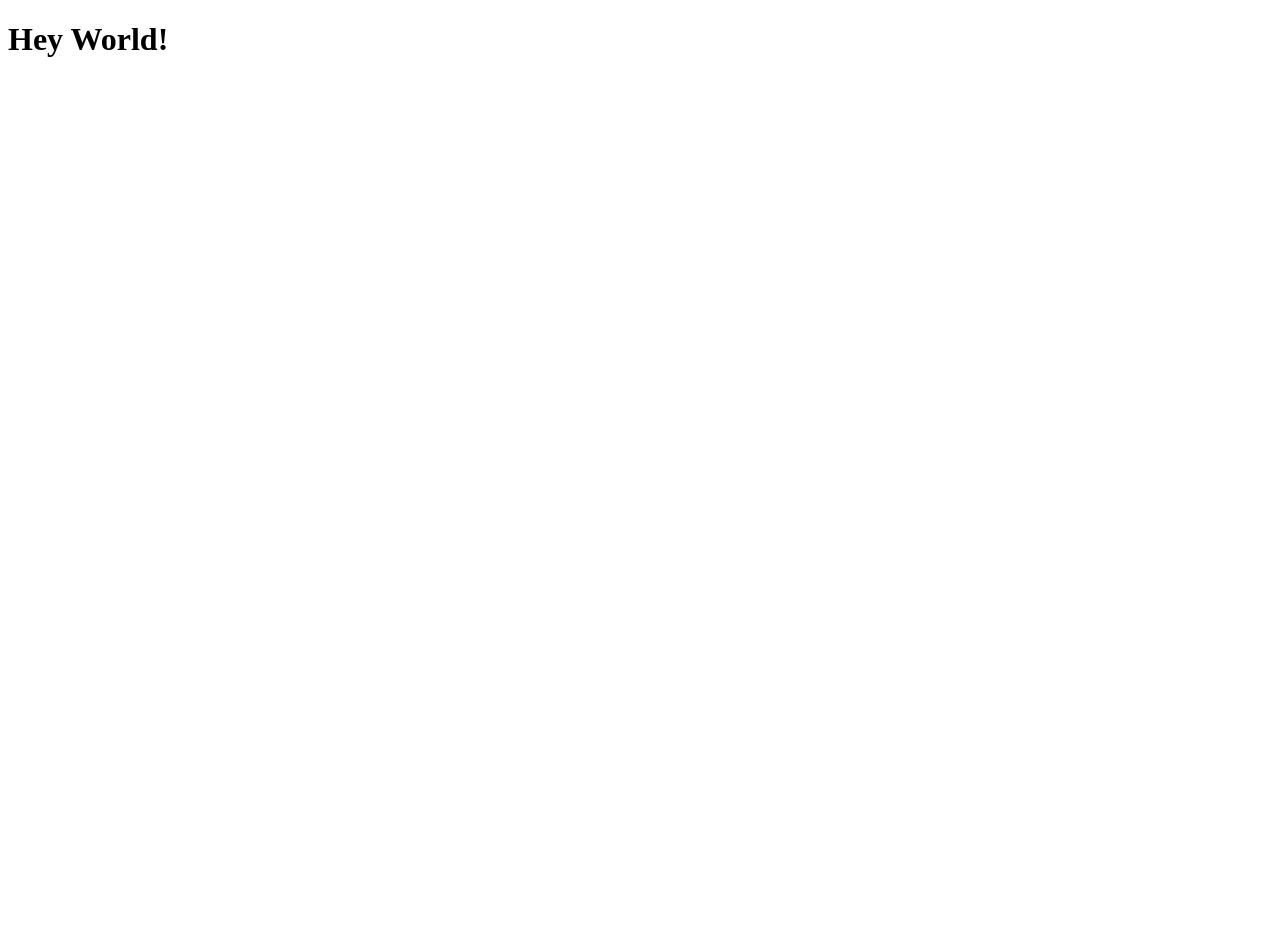
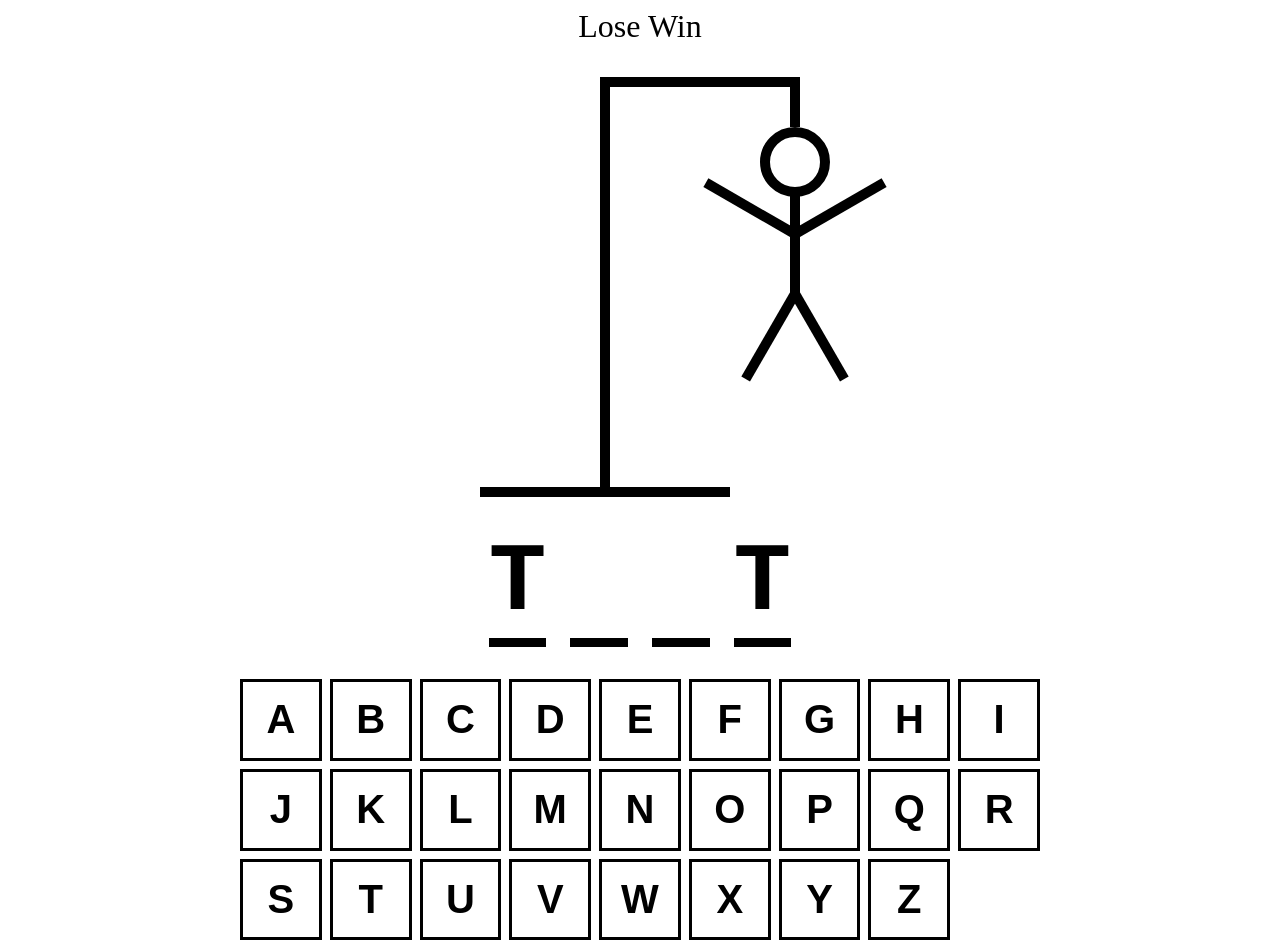
Before and after one commit to laxman-goud/hangman-word-game, a React (Vite) app: page / in a window 1280 px wide. Before the commit the page ends 800 px from the top, so only its background shows below. Built offline with nearby package versions, Linux system fonts and the light colour scheme.

Commit message:
feat: mount components to App.tsx

```diff
--- a/src/App.tsx
+++ b/src/App.tsx
@@ -1,5 +1,8 @@
 import { useState } from "react"
 import words from "./assets/wordList.json"
+import HangmanDrawing from "./components/HangmanDrawing"
+import HangmanWord from "./components/HangmanWord"
+import Keyboard from "./components/Keyboard"
 
 function App() {
   const [ wordToGuess, setWordToGuess ] = useState<string>(()=>{
@@ -8,8 +11,24 @@
   const [ guessedLetters, setGuessedLetters ] = useState<string[]>([])
 
   return (
-    <div>
-      <h1>Hey World!</h1>
+    <div
+      style={{
+        maxWidth: "800px",
+        display: "flex",
+        flexDirection: "column",
+        alignItems: "center",
+        gap: "2rem",
+        margin: "0 auto"
+      }}
+    >
+      <div style={{ fontSize: "2rem", textAlign: "center" }}>
+        Lose Win
+      </div>
+      <HangmanDrawing />
+      <HangmanWord />
+      <div style={{alignSelf: "stretch"}}>
+        <Keyboard />
+      </div>
     </div>
   )
 }
```
